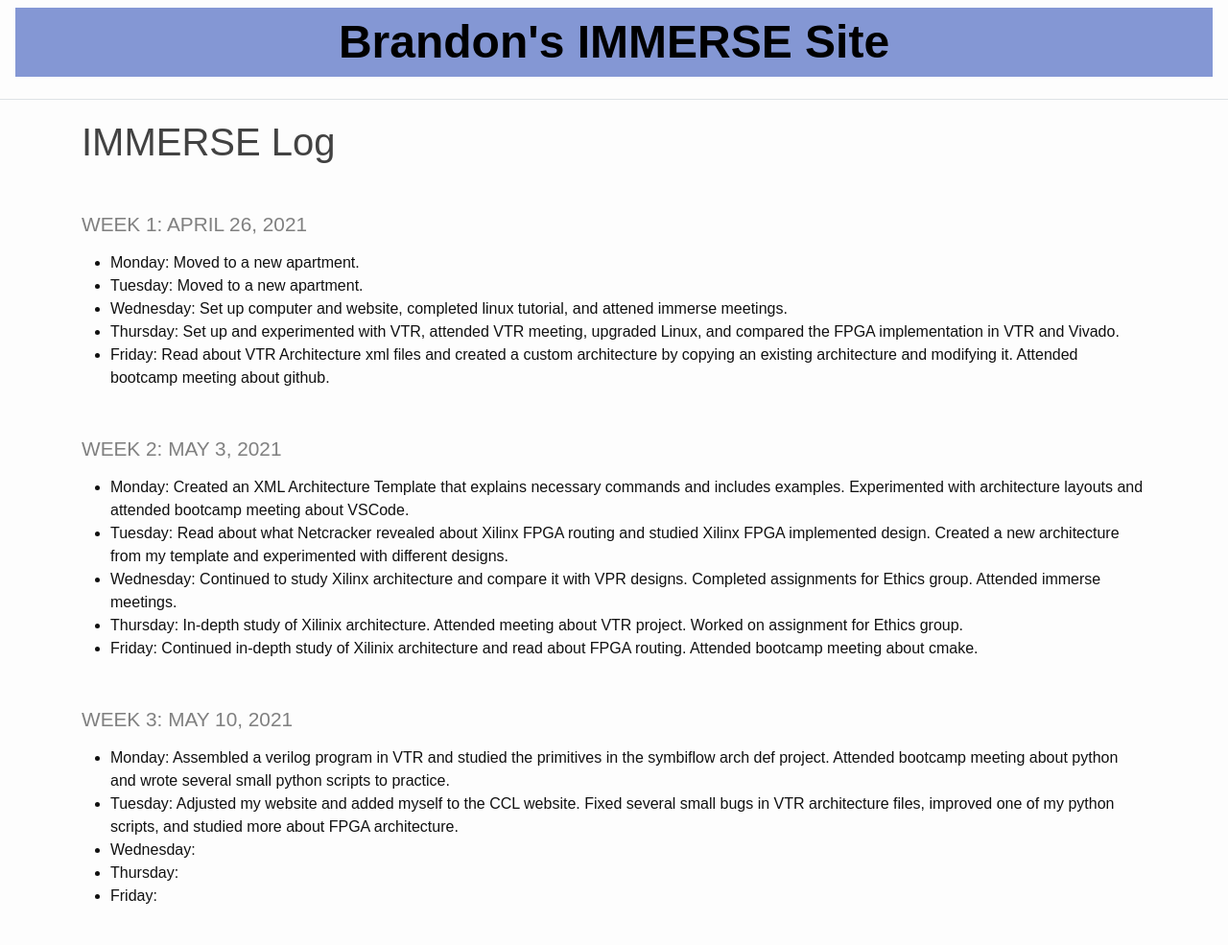
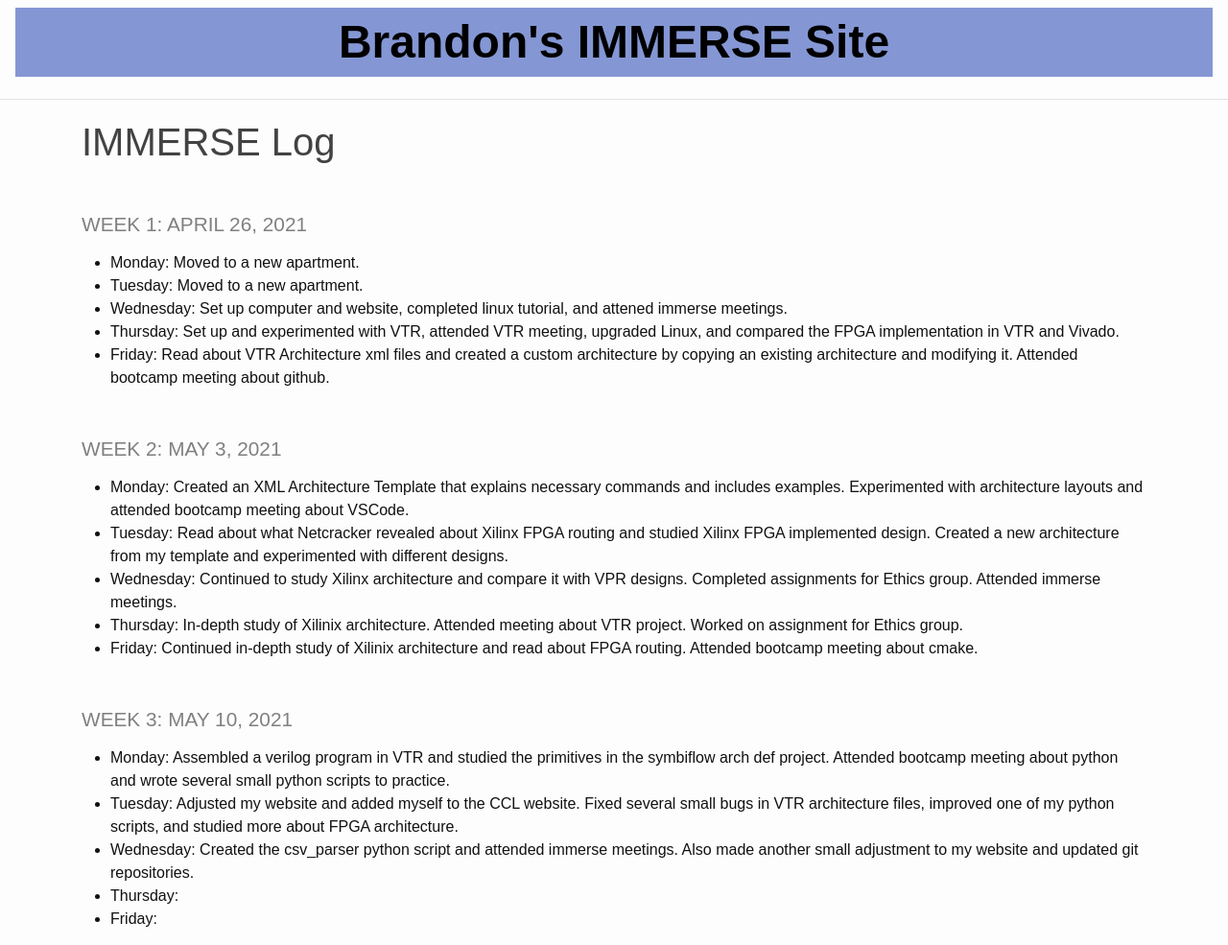
Before and after one commit to heinerb1/heinerb1.github.io, a Jekyll site: the page built from _pages/log.md, in a window 1280 px wide. Shown: the whole page at 96% size. Built offline with Jekyll 4.4.1, drawn with Linux system fonts in a browser that asks for light colours; before the commit the page ends 961 px from its top, so only the background shows below that.

Commit message:
5/12 Update and Minor Error Fix

```diff
--- a/_pages/log.md
+++ b/_pages/log.md
@@ -32,6 +32,7 @@ title: IMMERSE Log
                 Attended bootcamp meeting about python and wrote several small python scripts to practice.
 * **Tuesday**:  Adjusted my website and added myself to the CCL website. Fixed several small bugs in VTR architecture
                 files, improved one of my python scripts, and studied more about FPGA architecture.
-* **Wednesday**:
+* **Wednesday**: Created the csv_parser python script and attended immerse meetings. Also made another small adjustment
+                 to my website and updated git repositories.
 * **Thursday**:
 * **Friday**:
--- a/css/main.scss
+++ b/css/main.scss
@@ -175,9 +175,6 @@ $sidebar-hover-color: $secondary-color1;
      color: $brand-color;
      text-decoration: none;
 
-     &:visited {
-     }
-
      &:hover {
          color: darken($brand-color, 15%);
          text-decoration: underline;
```
